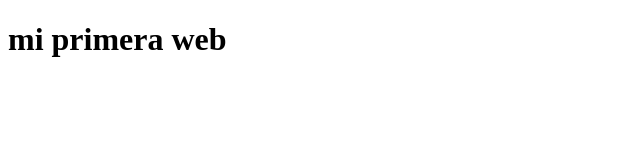
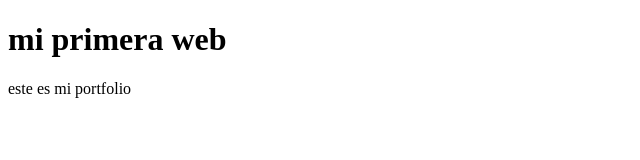
Before and after one commit to mirusegura/primerProyecto, a plain HTML site: page index.html in a window 1280 px wide. Shown: the whole page, without its empty margins (0-640 px from the left). Drawn offline with Linux system fonts and the light colour scheme.

Commit message:
Add parrafo descriptivo

```diff
--- a/index.html
+++ b/index.html
@@ -8,6 +8,7 @@
 </head>
 <body>
     <h1>mi primera web</h1>
+    <p>este es mi portfolio</p>
 
 </body>
 </html>
```
